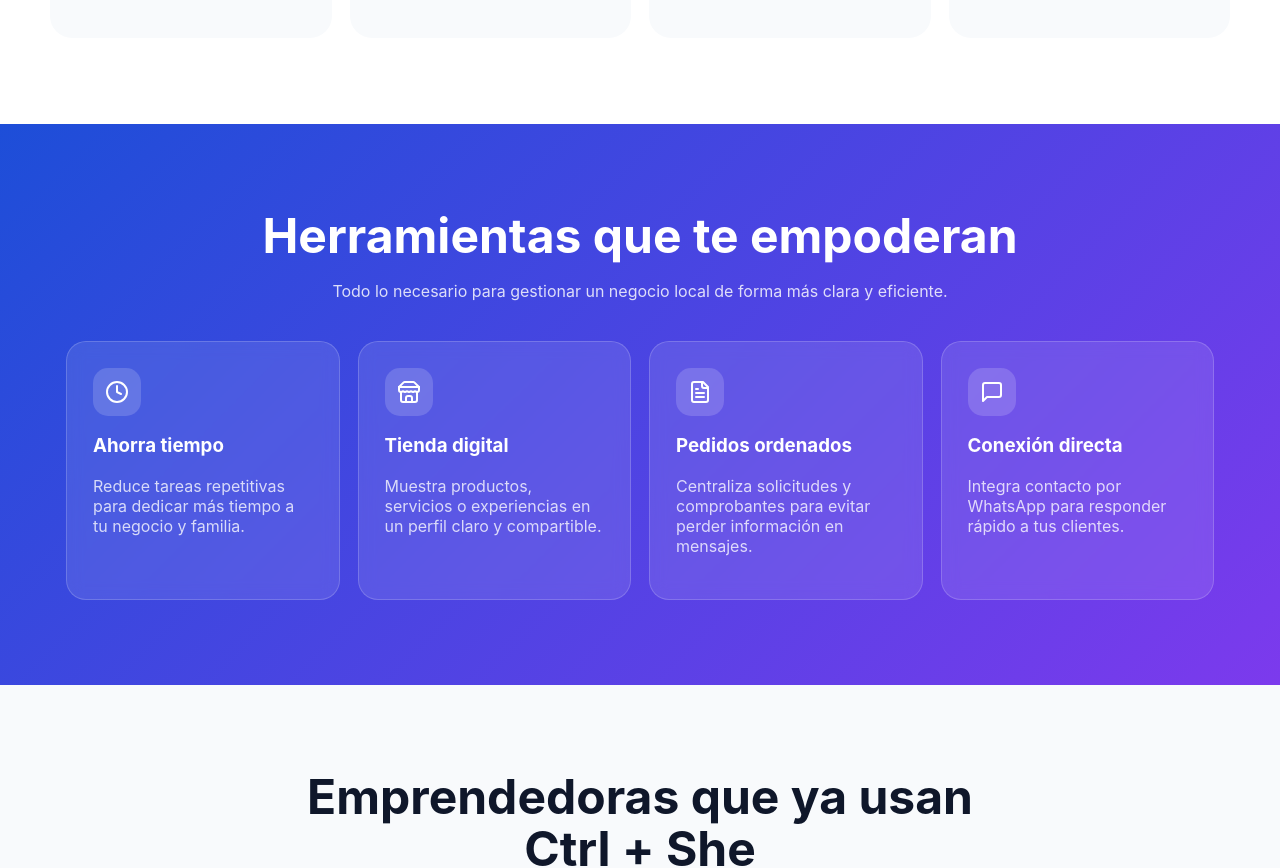
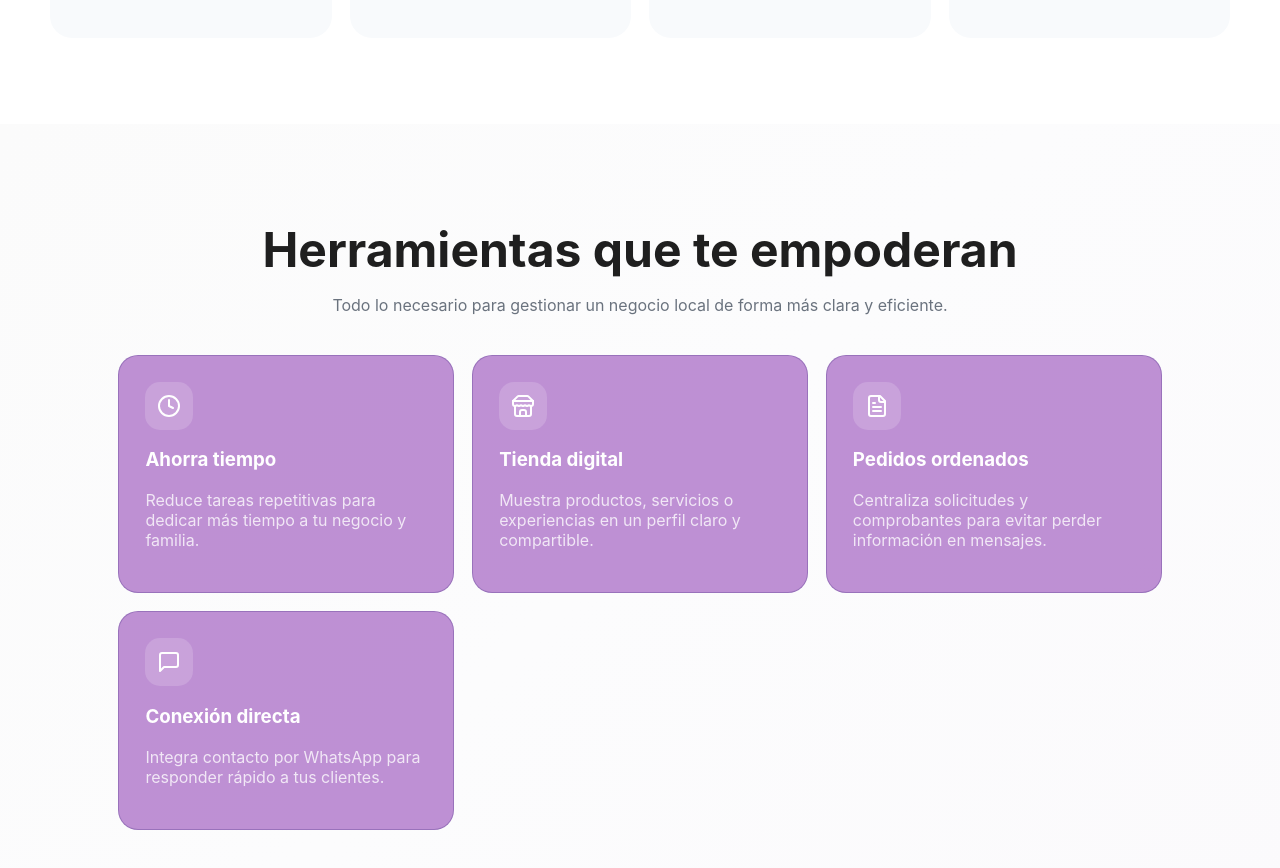
Before and after one commit to LuzElizabeeth/hackaher, a React (Vite) app in the folder Ctrl-She/: page / in a window 1280 px wide. Shown: the part 2200-3068 px from the top of the page. Built offline with nearby package versions, Linux system fonts and the light colour scheme.

Commit message:
style: enhance tools section with updated colors and padding for better visibility

```diff
--- a/Ctrl-She/src/pages/LandingPage.tsx
+++ b/Ctrl-She/src/pages/LandingPage.tsx
@@ -189,9 +189,22 @@
 
       <section className="tools-section">
         <div className="section-heading center invert">
-          <h2>Herramientas que te empoderan</h2>
-          <p>Todo lo necesario para gestionar un negocio local de forma más clara y eficiente.</p>
-        </div>
+  <h2
+    style={{
+      color: "#1f1f1f",
+    }}
+  >
+    Herramientas que te empoderan
+  </h2>
+
+  <p
+    style={{
+      color: "#4b5563",
+    }}
+  >
+    Todo lo necesario para gestionar un negocio local de forma más clara y eficiente.
+  </p>
+</div>
         <div className="feature-grid redesign-features">
           {features.map(([Icon, title, description]) => (
             <article key={String(title)}>
--- a/Ctrl-She/src/styles/globals.css
+++ b/Ctrl-She/src/styles/globals.css
@@ -1403,7 +1403,13 @@
 .text-yellow { color: var(--color-yellow); }
 
 .tools-section {
-  background: linear-gradient(135deg, var(--color-primary), var(--color-purple));
+  padding: 100px 8%;
+  background: linear-gradient(
+    135deg,
+    #fbfbfb 0%,
+    #fcfcfd 50%,
+    #fbfafc 100%
+  );
 }
 
 .section-heading.invert h2,
@@ -1422,11 +1428,11 @@
 
 .redesign-features article {
   padding: 26px;
-  border: 1px solid rgba(255,255,255,.18);
+  border: 1px solid rgba(85, 58, 141, 0.35);
   border-radius: 20px;
-  color: white;
-  background: rgba(255,255,255,.10);
-  backdrop-filter: blur(8px);
+  color: rgb(255, 255, 255);
+  background: rgba(116, 15, 163, 0.45);
+  backdrop-filter: blur(px);
 }
 
 .redesign-features article span {
```
